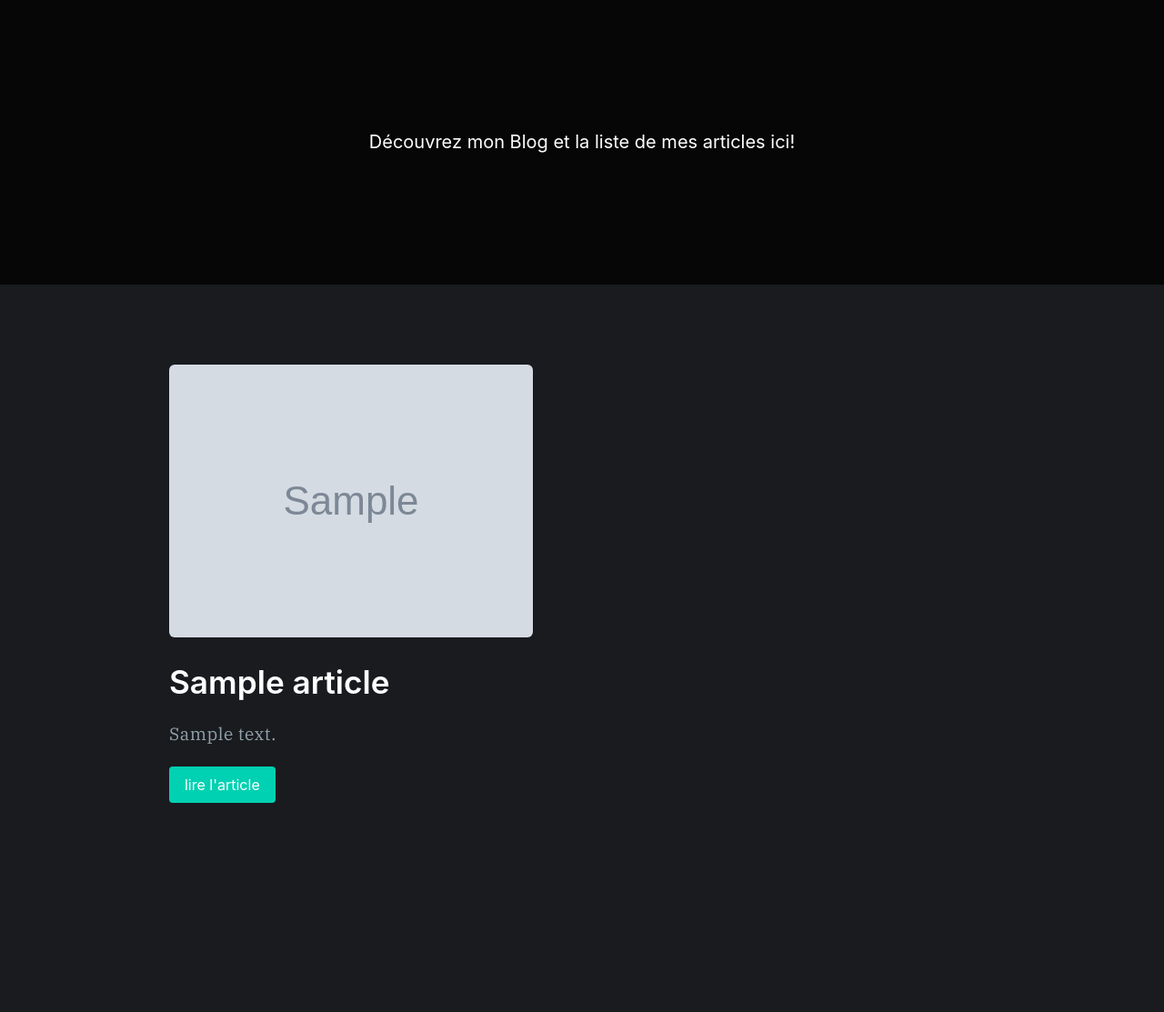
After one commit to MeowBlock/OCblog, a PHP site: template control/templates/liste_article.html.twig in a window 1280 px wide. The commit adds this page. Shown: the whole page at 91% size. Run offline with PHP 8.4, Linux system fonts and the light colour scheme; the template is opened without the code that fills it: most values are stand-ins (such as "Sample title", 1, 10 or a date in 2020); grey boxes marked "Sample" are stand-in pictures; some libraries are stand-ins or nearby versions.

Commit message:
article list

```diff
--- a/control/Controller/BlogController.php
+++ b/control/Controller/BlogController.php
@@ -6,7 +6,7 @@ class BlogController extends Controller
 {
     public function getBlog() {
     $articles = \Model\Article::find(null, [], false);
-    echo $this->twig->render('liste_articles.html.twig', ['articles' => $articles]);
+    echo $this->twig->render('liste_article.html.twig', ['articles' => $articles]);
     }
 }
 
--- /dev/null
+++ b/control/templates/liste_article.html.twig
@@ -0,0 +1,80 @@
+<!DOCTYPE html>
+<html>
+
+  <head>
+    <meta charset="utf-8">
+    <meta http-equiv="X-UA-Compatible" content="IE=edge">
+    <meta name="viewport" content="width=device-width, initial-scale=1">
+    <title>OCBlog - liste des articles</title>
+    <script src="https://kit.fontawesome.com/15181efa86.js" crossorigin="anonymous"></script>
+    <link rel="stylesheet" href="https://unpkg.com/bulma@0.9.4/css/bulma.min.css" />
+    <link rel="stylesheet" type="text/css" href="public/css/ghost-blog.css">
+  </head>
+
+  <section class="hero is-medium">
+    <div class="hero-head">
+      <div class="container">
+        {# <nav class="navbar" role="navigation" aria-label="main navigation">
+
+          <div id="navbarBasicExample" class="navbar-menu">
+            <div class="navbar-start">
+              <a href="./" class="navbar-item is-active">
+                Home
+              </a>
+              <a href="#" class="navbar-item">
+                Blog Posts
+              </a>
+            </div>
+
+             <div class="navbar-end">
+              <div class="navbar-item">
+                <a href="#">
+                  <i class="fab fa-facebook"></i>
+                </a>
+                <a href="#">
+                  <i class="fab fa-twitter"></i>
+                </a>
+                <a href="#">
+                  <i class="fas fa-rss-square"></i>
+                </a>
+              </div>
+            </div>
+          </div>
+        </nav> #}
+      </div>
+    </div>
+    <div class="hero-body">
+      <div class="container has-text-centered">
+        <h2 class="subtitle">
+          Découvrez mon Blog et la liste de mes articles ici!
+        </h2>
+      </div>
+    </div>
+  </section>
+  <section class="blog-posts">
+    <div class="container">
+      <div class="columns">
+        <div class="column is-10 is-offset-1">
+          <div class="columns is-multiline">
+            {% for article in articles %}
+              <div class="column post is-6">
+                <article class="columns is-multiline">
+                  <div class="column is-12 post-img">
+                    <img src="./public/images/articles/{{article.id}}/{{article.image}}" alt="Featured Image">
+                  </div>
+                  <div class="column is-12 featured-content ">
+                    {# <h3 class="heading post-category">Category Name</h3> #}
+                    <h1 class="title post-title">{{article.title}}</h1>
+                    <p class="post-excerpt">{{article.description}}</p>
+                    <br>
+                    <a href="./posts/{{article.id}}" class="button is-primary">lire l'article</a>
+                  </div>
+                </article>
+              </div>
+            {% endfor %}
+          </div>
+        </div>
+      </div>
+    </div>
+  </section>
+</html>
--- /dev/null
+++ b/public/css/ghost-blog.css
@@ -0,0 +1,88 @@
+@import url('https://fonts.googleapis.com/css2?family=IBM+Plex+Serif&family=Nunito+Sans:wght@400;600&display=swap');
+
+.va {
+  display: flex;
+  align-items: center;
+}
+
+html {
+  font-family: 'Nunito Sans', sans-serif;
+  color: white;
+}
+
+a {
+  color: #3b7adf;
+}
+
+a:hover {
+  text-decoration: underline;
+  color: #3b7adf;
+}
+
+hr {
+  background: #24272c;
+}
+
+.hero {
+  background: #060606;
+}
+
+.title,
+.subtitle {
+  color: white;
+}
+
+.navbar .navbar-item {
+  color: #e4e2ff;
+}
+
+.navbar .navbar-item.is-active {
+  color: #e4e2ff;
+  font-weight: 700;
+}
+
+.navbar .navbar-item:hover {
+  background: transparent;
+  color: white;
+}
+
+.navbar .navbar-item a {
+  margin-left: 1rem;
+  color: #e4e2ff;
+}
+
+.blog-posts {
+  min-height: 100vh;
+  background: #191b1f;
+  padding-top: 4rem;
+  padding-bottom: 10rem;
+}
+
+.blog-posts article {
+  padding: 1.5rem;
+}
+
+.blog-posts .post img {
+  border-radius: 6px;
+}
+
+.blog-posts .post .post-category {
+  color: #3b7adf;
+}
+
+.blog-posts .post .post-title {
+  font-size: 2.2rem;
+}
+
+.blog-posts .post .post-excerpt {
+  line-height: 1.5rem;
+  letter-spacing: .03rem;
+  font-size: 1.2rem;
+  font-family: 'IBM Plex Serif', serif;
+  color: #92a3ab;
+}
+
+.blog-posts .post .featured .featured-image img {
+  height: 380px;
+}
+    ::-webkit-scrollbar{height:10px;width:10px}::-webkit-scrollbar-track{background:#efefef;border-radius:6px}::-webkit-scrollbar-thumb{background:#d5d5d5;border-radius:6px}::-webkit-scrollbar-thumb:hover{background:#c4c4c4}
```
Also changed, not shown: control/templates/showcase.html.twig (+27 -0 lines), public/images/articles/2/smile.jpg (added).
